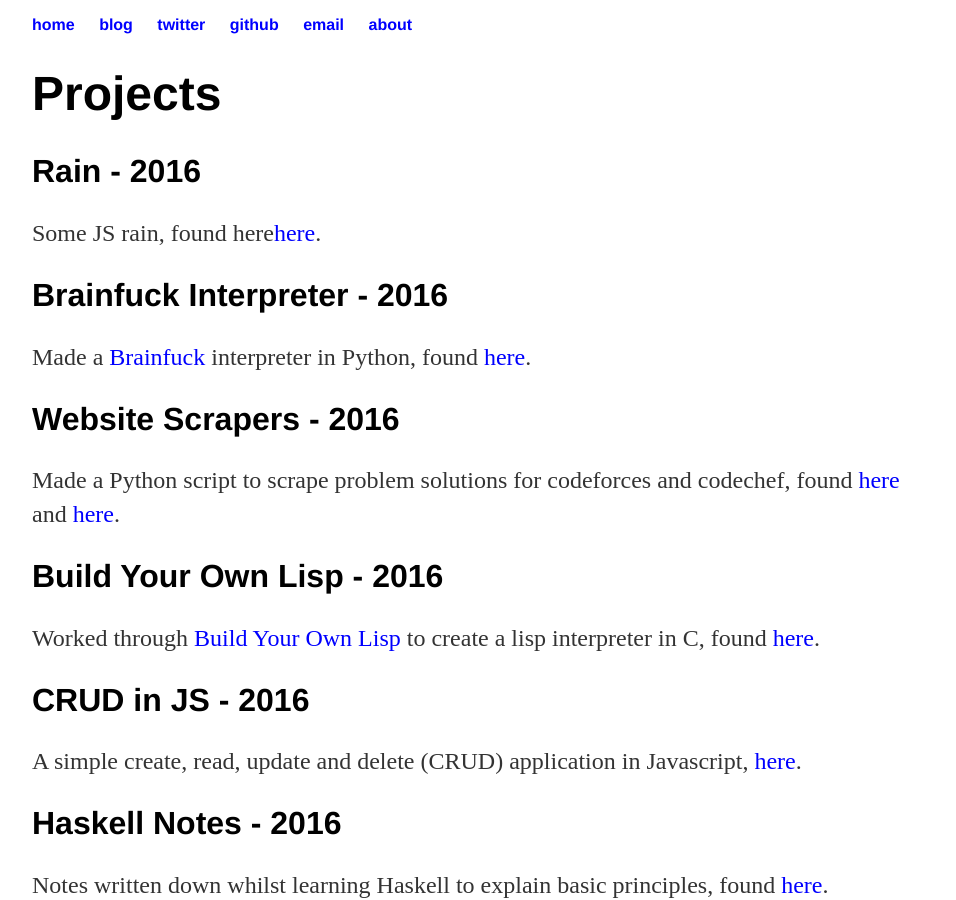
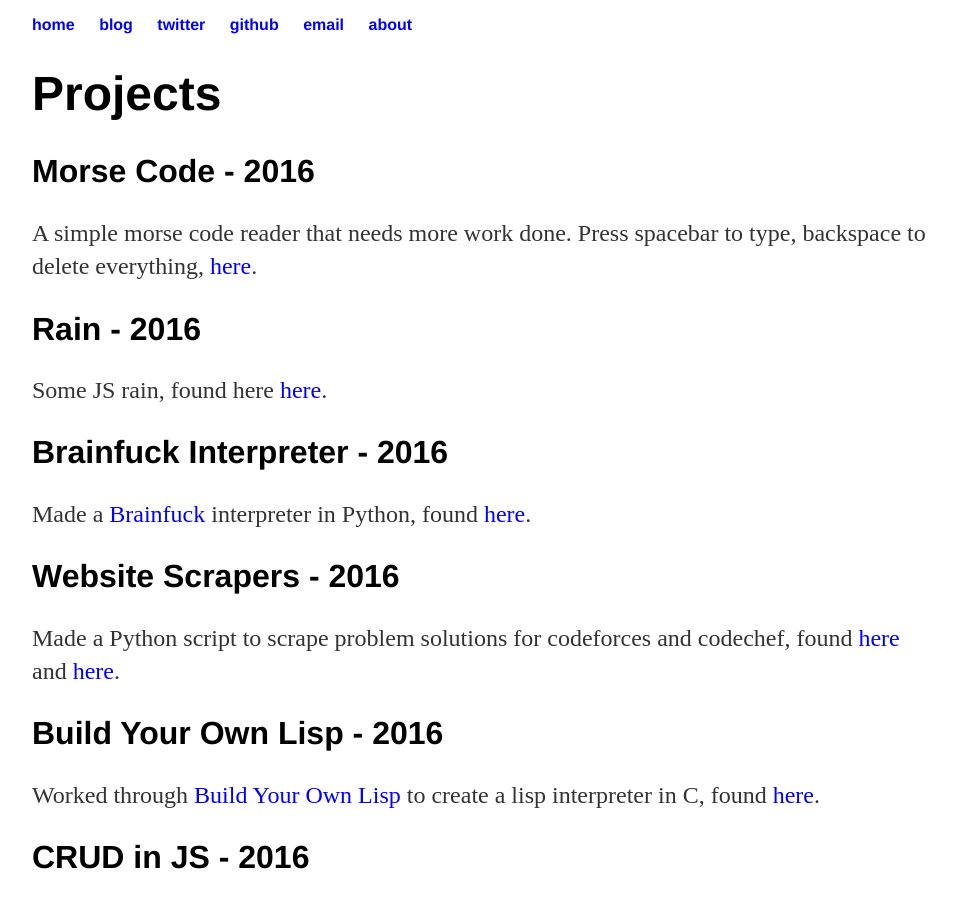
Before and after one commit to bentrevett/bentrevett.github.io, a Jekyll site: the page built from index.html, in a window 1280 px wide and 900 px high. Shown: the whole window, without its empty margins (160-1116 px from the left). Built offline with Jekyll 4.4.1, drawn with Linux system fonts in a browser that asks for light colours.

Commit message:
Update index.html

```diff
--- a/index.html
+++ b/index.html
@@ -3,8 +3,10 @@ layout: default
 title: Ben Trevett | Projects
 ---
 	<h1>Projects</h1>
+	<h2>Morse Code - 2016</h2>
+	<p>A simple morse code reader that needs more work done. Press spacebar to type, backspace to delete everything, <a href="/morse">here</a>.</p>
 	<h2>Rain - 2016</h2>
-	<p>Some JS rain, found here<a href="/rain">here</a>.</p>
+	<p>Some JS rain, found here <a href="/rain">here</a>.</p>
         <h2>Brainfuck Interpreter - 2016</h2>
 	<p>Made a <a href="https://en.wikipedia.org/wiki/Brainfuck">Brainfuck</a> interpreter in Python, found <a href="https://github.com/bentrevett/brainfuck-python">here</a>.</p>
 	<h2>Website Scrapers - 2016</h2>
```
